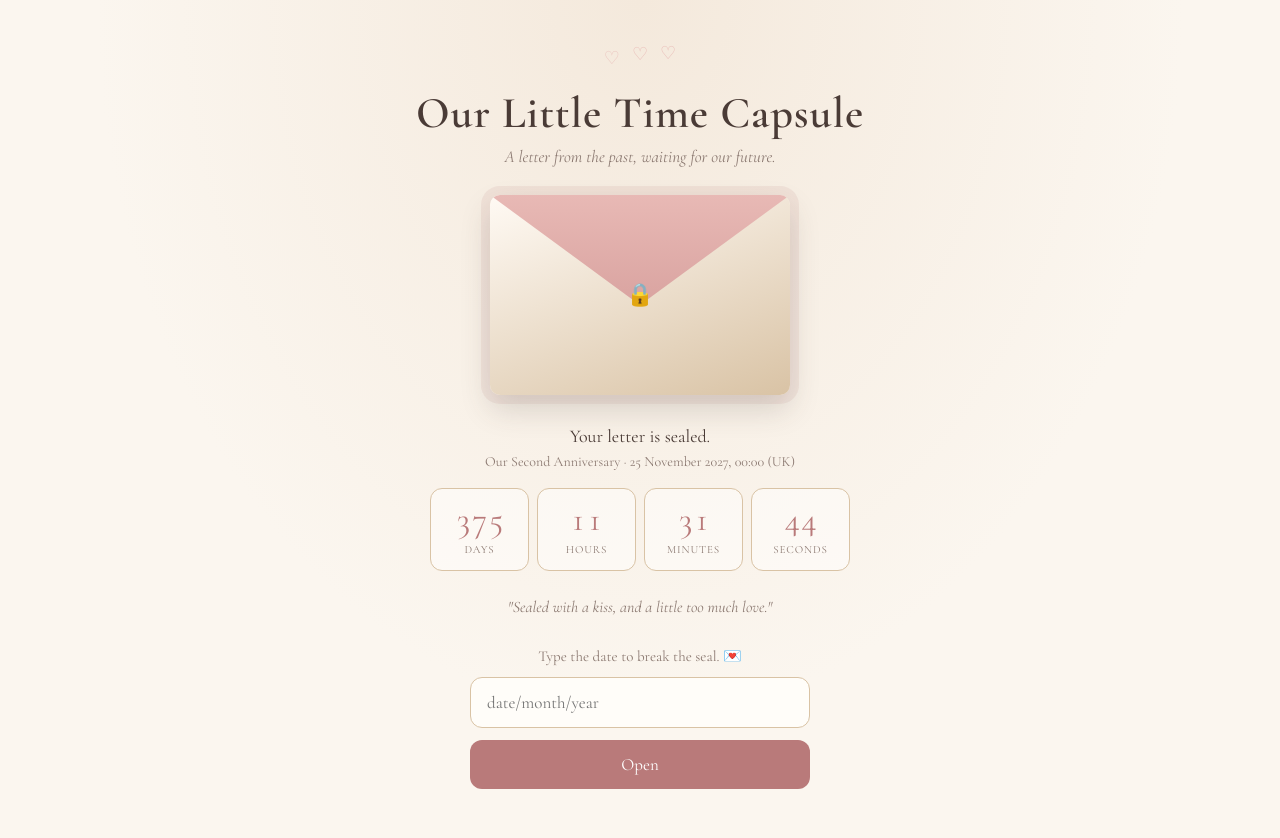
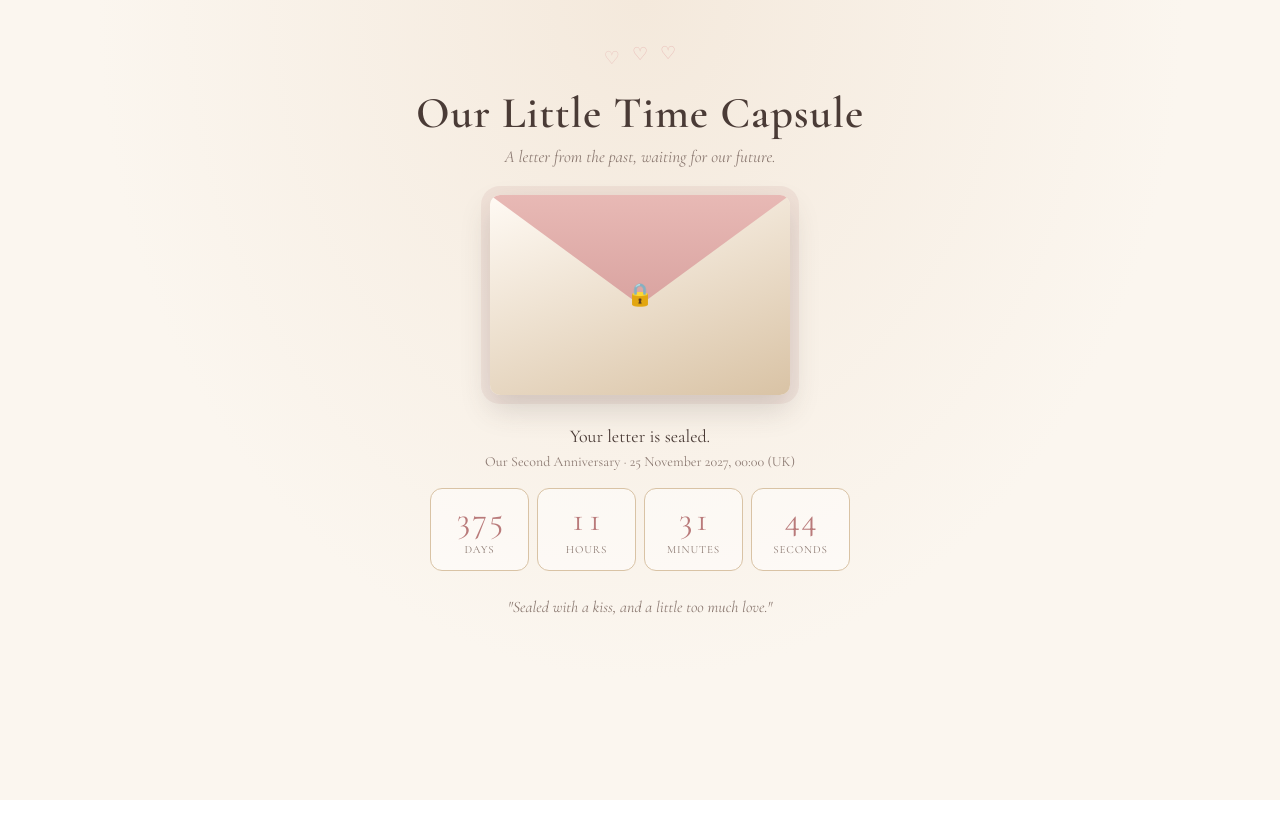
Before and after one commit to Ireally284/I_520, a plain HTML site: page index.html in a window 1280 px wide. After the commit the page ends 800 px from the top, so only its background shows below. Drawn offline with nearby package versions, Linux system fonts and the light colour scheme.

Commit message:
Add files via upload

```diff
--- a/index.html
+++ b/index.html
@@ -38,8 +38,10 @@
       <p class="quote">"Sealed with a kiss, and a little too much love."</p>
     </section>
 
-    <section class="unlock-form" id="unlock-form">
-      <p class="hint">Type the date to break the seal. 💌</p>
+    <p class="locked-note" id="locked-note" hidden>🔒 Locked until 25 November 2027, 00:00 (UK)</p>
+
+    <section class="unlock-form" id="unlock-form" hidden>
+      <p class="hint">Today is...</p>
       <form id="form" autocomplete="off">
         <input id="pw" type="text" placeholder="date/month/year" aria-label="date/month/year" autocapitalize="off" autocorrect="off" required>
         <button type="submit" id="submit">Open</button>
```
